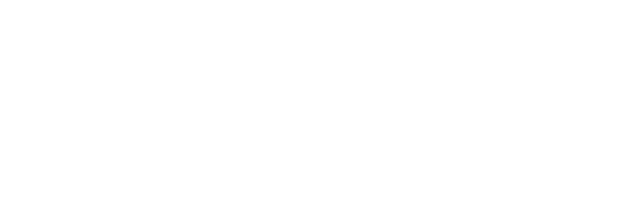
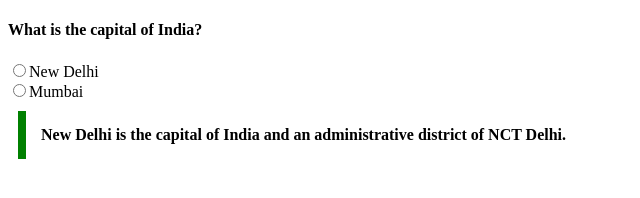
Before and after one commit to acciojob/trivia-shruteshthorve, a website: page main.html in a window 1280 px wide. Shown: the whole page, without its empty margins (0-640 px from the left). Drawn offline with Linux system fonts and the light colour scheme.

Commit message:
first assignment

```diff
--- a/main.html
+++ b/main.html
@@ -8,6 +8,18 @@
 
 <body>
 	<!-- the entire body must be written by student -->
+	<div>
+		<form >
+			<h4>
+				What is the capital of India?
+			</h4>
+			<input type="radio">New Delhi <br>
+			<input type="radio">Mumbai
+		</form>
+	</div>
+	<blockquote>
+		New Delhi is the capital of India and an administrative district of NCT Delhi.
+	</blockquote>
     <script type="text/javascript" src="./script.js">
 </script>
 
--- a/styles.css
+++ b/styles.css
@@ -1,2 +1,10 @@
 
 /* Your CSS Code here. */
+blockquote{
+    max-width: 600px;
+     margin: 10px;
+      padding: 15px;
+       border-left: 8px solid green;
+       background-color: #f8fffe"";
+       font-weight: bold;
+}
```
